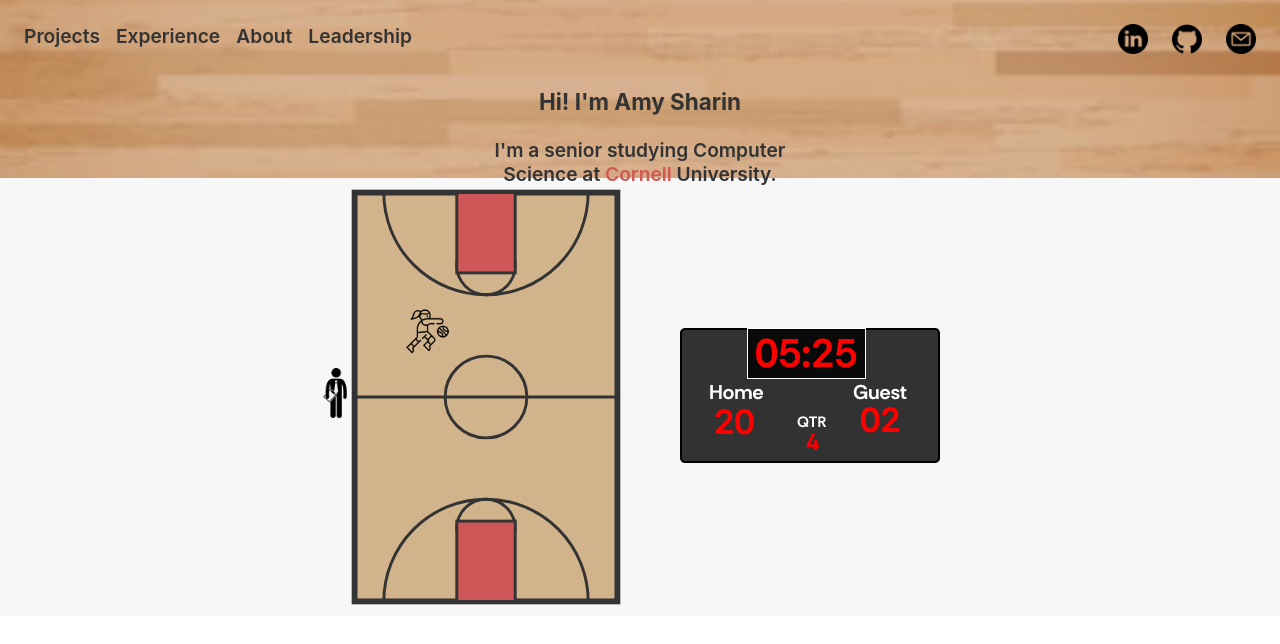
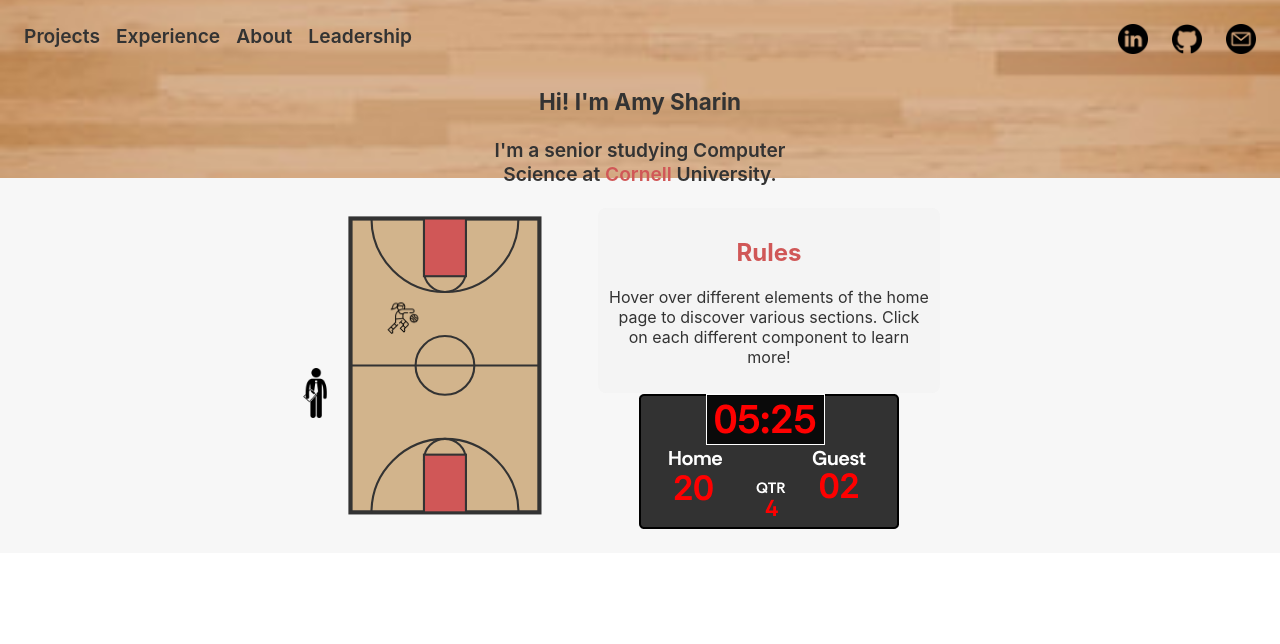
Before and after one commit to asharin18/personal_website, a React (Create React App) app: page / in a window 1280 px wide. Shown: the top 644 px of the page. Built offline with nearby package versions, Linux system fonts and the light colour scheme.

Commit message:
add instructions

```diff
--- a/src/components/Home.css
+++ b/src/components/Home.css
@@ -5,6 +5,7 @@
 }
 
 .court-container {
+  padding: 20px;
   max-width: 600px;
   margin: 0 auto;
   display: flex;
@@ -21,7 +22,7 @@
 }
 
 .scoreboard {
-  margin-top: 1rem;
+  margin-top: 0px;
 }
 
 .court-zone {
@@ -47,6 +48,25 @@
   text-align: center;
 }
 
+.rules-section {
+  background-color: #f4f4f4;
+  padding: 10px;
+  border-radius: 8px;
+  text-align: center;
+  font-size: 16px;
+  color: #333;
+  margin-top: 10px;
+}
+
+.rules-section h2 {
+  font-size: 24px;
+  color: #d05757;
+}
+
+.rules-section p {
+  margin-top: 0px;
+}
+
 /* Styles for larger screens */
 @media screen and (min-width: 768px) {
   .court-container {
--- a/src/components/Home.js
+++ b/src/components/Home.js
@@ -200,6 +200,14 @@ function Home() {
           <button onClick={closePopup}>Close</button>
         )}
         {hoveredSection && <div className="hover-label">{hoveredSection}</div>}
+        <div>
+          <div className="rules-section">
+            <h2>Rules</h2>
+            <p>
+              Hover over different elements of the home page to discover various
+              sections. Click on each different component to learn more!
+            </p>
+          </div>
           <a
             href={`${process.env.PUBLIC_URL}/Amy_Sharin_Resume_site.pdf`}
             target="_blank"
@@ -212,6 +220,7 @@ function Home() {
             </div>
           </a>
         </div>
+      </div>
     </section>
   );
 }
```
Lines whose indentation alone changed are shown as unchanged.
